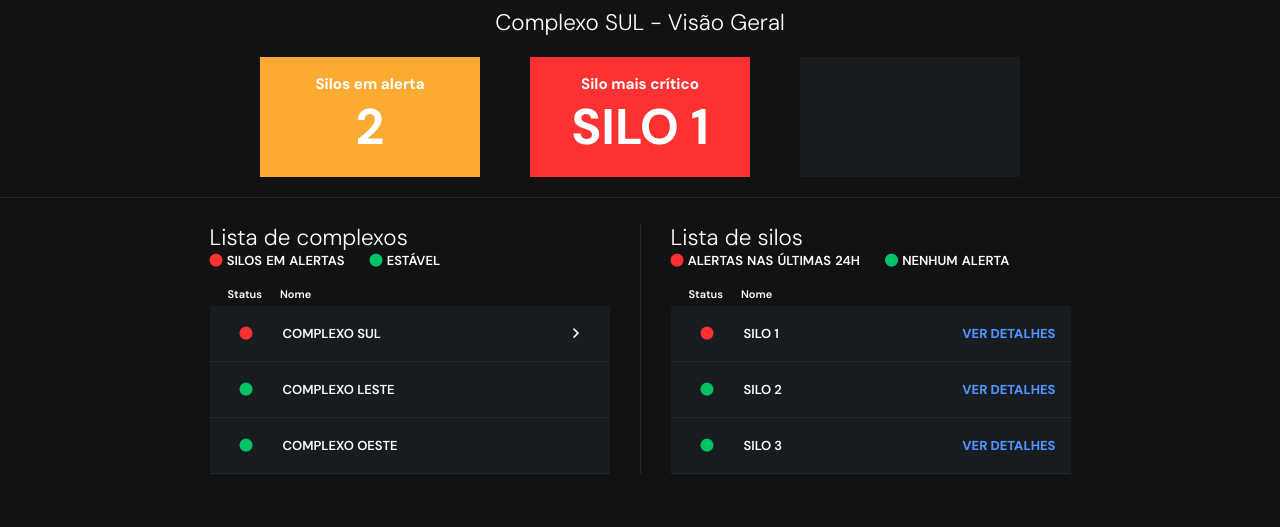
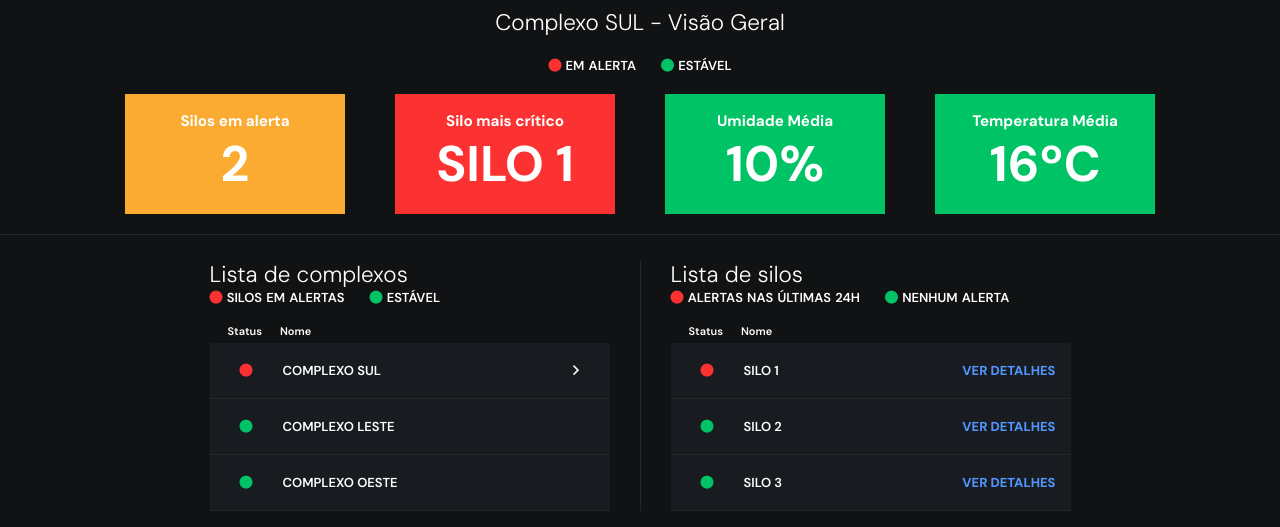
Before and after one commit to c-gouv/proj_sprint2, a website: page html/dashboard-geral.html in a window 1280 px wide. Shown: the part 107-634 px from the top of the page. Drawn offline with nearby package versions, Linux system fonts and the light colour scheme; some icons are missing.

Commit message:
Atualizado kpi geral

```diff
--- a/css/dashboardGeral.css
+++ b/css/dashboardGeral.css
@@ -5,7 +5,6 @@
 /* KPI */
 .kpiArea {
     border-bottom: 1px solid var(--cor-borda);
-    max-height: 200px;
     box-sizing: border-box;
     display: flex;
     flex-direction: column;
--- a/html/dashboard-geral.html
+++ b/html/dashboard-geral.html
@@ -59,6 +59,10 @@
     </div>
     <div class="kpiArea">
       <span class="titulo">Complexo SUL - Visão Geral</span>
+      <div class="legenda">
+        <span><i class="fa-solid fa-circle" style="color: #fc3232;"></i> EM ALERTA</span>
+        <span><i class="fa-solid fa-circle" style="color: #00c366;"></i> ESTÁVEL</span>
+      </div>
       <div class="kpiAreaContentContainer">
         <div id="kpi1" class="kpiAreaContent" style="background-color: #fcab32;">
           <h3>Silos em alerta</h3>
@@ -68,7 +72,14 @@
           <h3>Silo mais crítico</h3>
           <p>SILO 1</p>
         </div>
-        <div class="kpiAreaContent"></div>
+        <div class="kpiAreaContent" style="background-color: #00c366;">
+          <h3>Umidade Média</h3>
+          <p>10%</p>
+        </div>
+        <div class="kpiAreaContent" style="background-color: #00c366;">
+          <h3>Temperatura Média</h3>
+          <p>16ºC</p>
+        </div>
       </div>
     </div>
     <div class="ButtonContainer">
```
